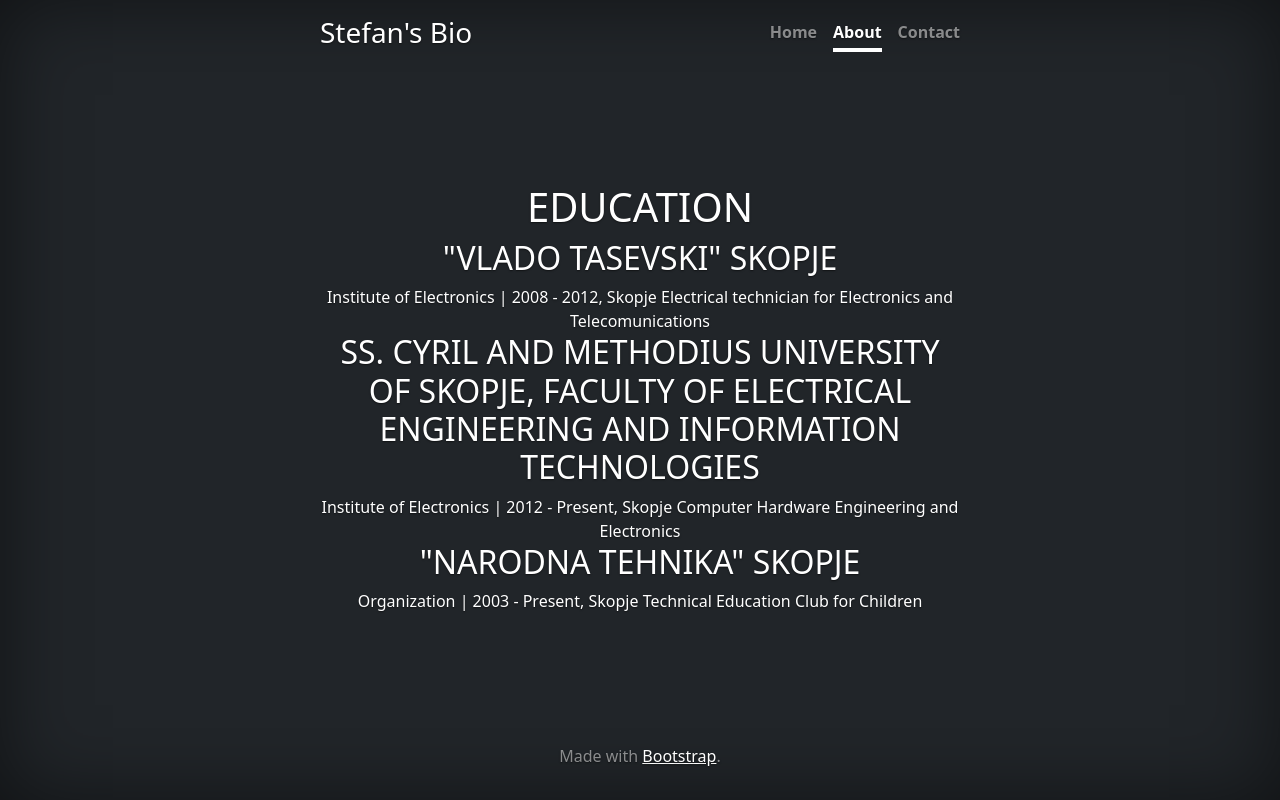
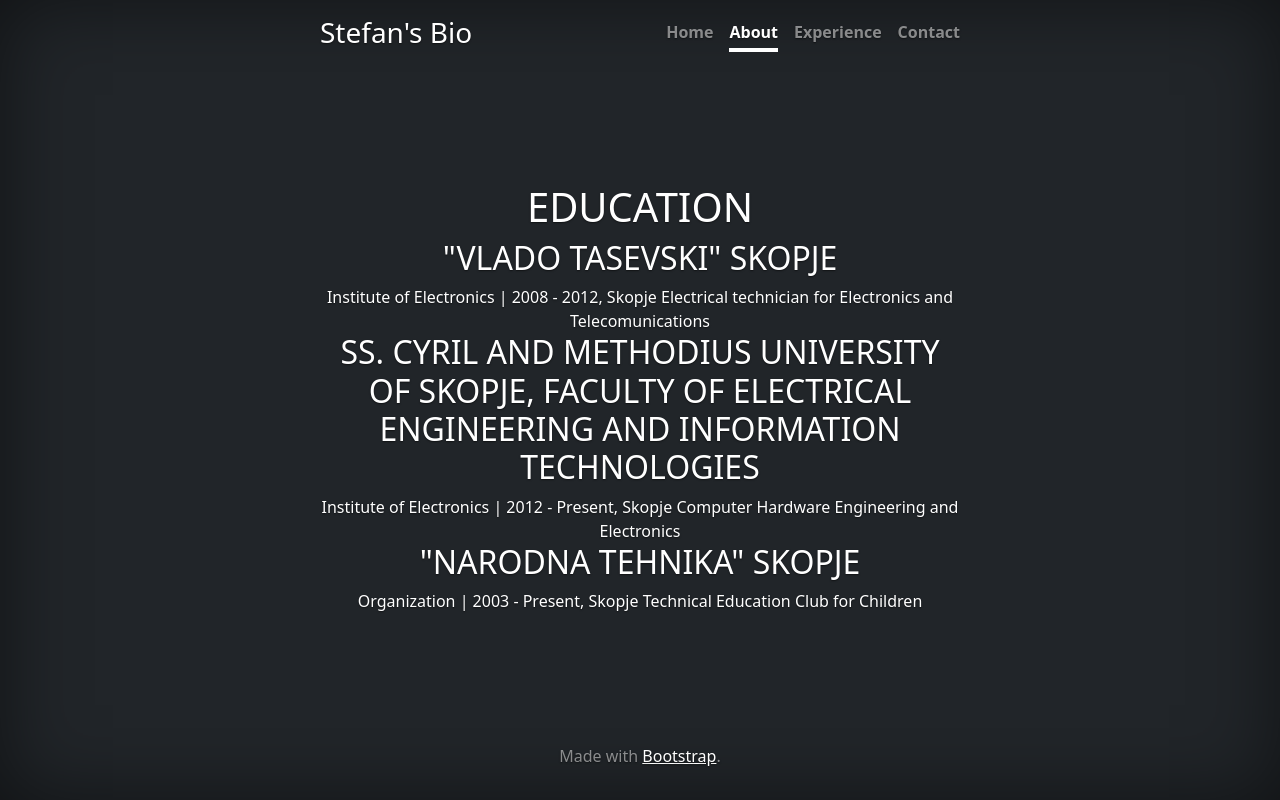
Before and after one commit to Skols93/Skols93.github.io, a plain HTML site: page About.html in a window 1280 px wide. Drawn offline with nearby package versions, Linux system fonts and the light colour scheme.

Commit message:
New Version included experience
New version

```diff
--- a/About.html
+++ b/About.html
@@ -85,6 +85,7 @@
       <nav class="nav nav-masthead justify-content-center float-md-end">
         <a class="nav-link fw-bold py-1 px-0 "  href="index.html">Home</a>
         <a class="nav-link fw-bold py-1 px-0 active" aria-current="page" href="About.html">About</a>
+        <a class="nav-link fw-bold py-1 px-0 "   href="Experience.html">Experience</a>
         <a class="nav-link fw-bold py-1 px-0 "  href="Contact.html">Contact</a>
       </nav>
     </div>
```
Also changed, not shown: Contact.html (+1 -0 lines), index.html (+1 -0 lines), Experience.html (added).
